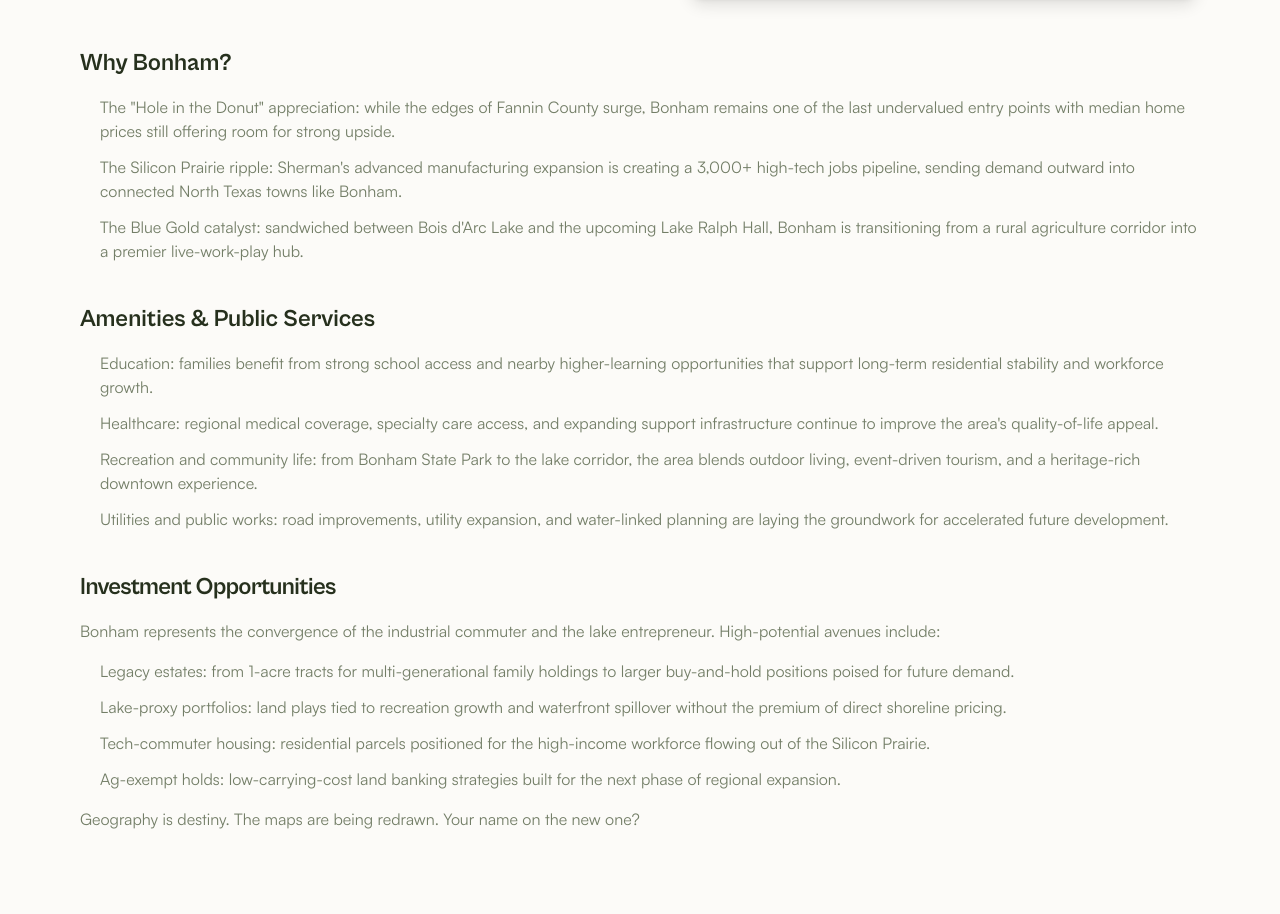
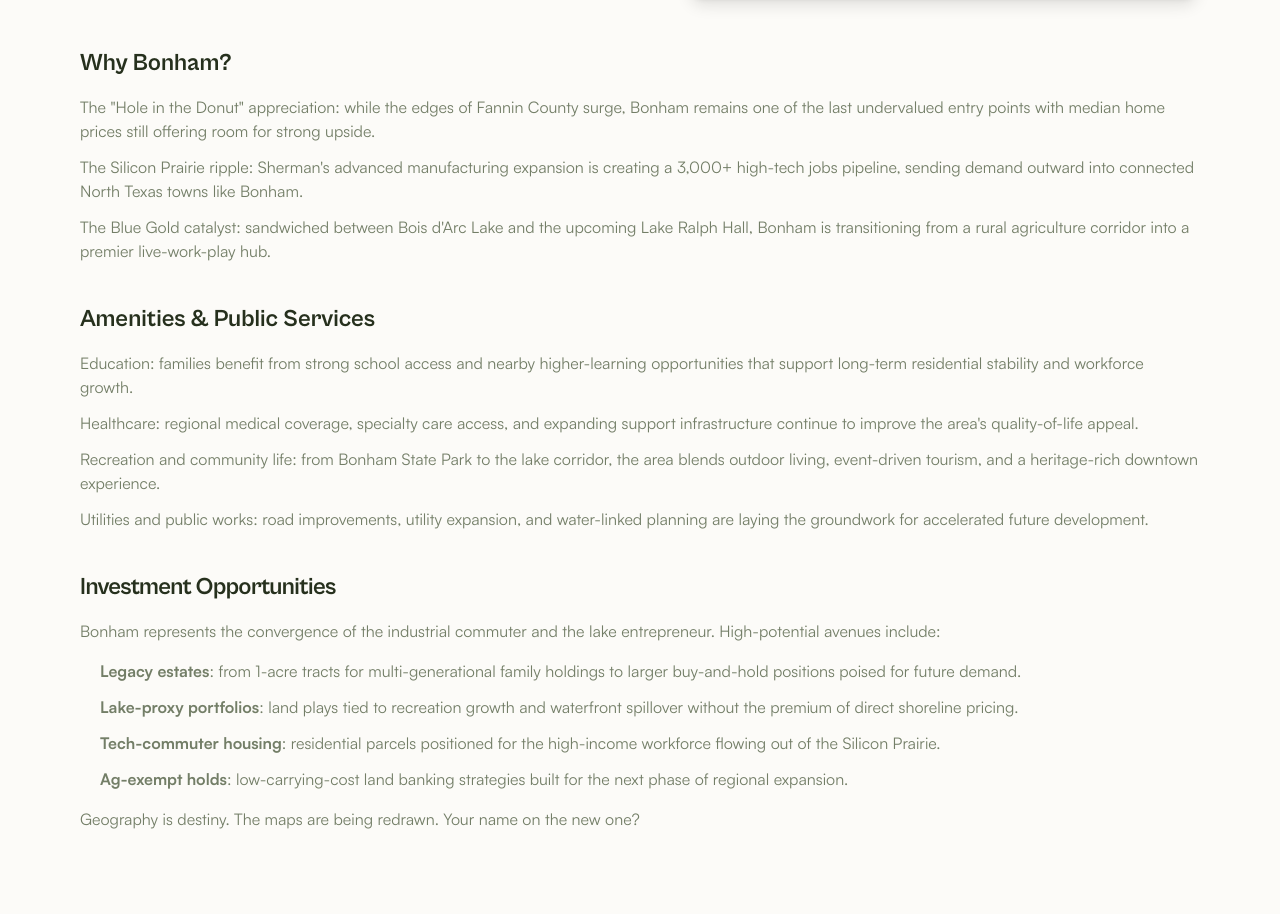
Before and after one commit to Litezy/Optimarz-Properties, a React (Vite) app in the folder frontend/: page /projects/bonham-renaissance in a window 1280 px wide. Shown: the part 1726-2640 px from the top of the page. Built offline with nearby package versions, Linux system fonts and the light colour scheme; the HTML template or start-up script is replaced by a standard one.

Commit message:
applied final touches to bonham page

```diff
--- a/frontend/src/pages/BonhamRenaissance.tsx
+++ b/frontend/src/pages/BonhamRenaissance.tsx
@@ -125,7 +125,7 @@ const BonhamRenaissance = () => {
                 <div className="mt-12 space-y-10">
                   <div>
                     <h3 className="mb-4 text-2xl font-bold text-foreground">Why Bonham?</h3>
-                    <ul className="space-y-3 pl-5 text-sm leading-7 text-muted-foreground marker:text-primary md:text-base">
+                    <ul className="space-y-3  text-sm leading-7 text-muted-foreground marker:text-primary md:text-base">
                       <li>
                         The &quot;Hole in the Donut&quot; appreciation: while the edges of Fannin
                         County surge, Bonham remains one of the last undervalued entry
@@ -148,7 +148,7 @@ const BonhamRenaissance = () => {
                     <h3 className="mb-4 text-2xl font-bold text-foreground">
                       Amenities &amp; Public Services
                     </h3>
-                    <ul className="space-y-3 pl-5 text-sm leading-7 text-muted-foreground marker:text-primary md:text-base">
+                    <ul className="space-y-3  text-sm leading-7 text-muted-foreground marker:text-primary md:text-base">
                       <li>
                         Education: families benefit from strong school access and nearby
                         higher-learning opportunities that support long-term residential
@@ -182,19 +182,19 @@ const BonhamRenaissance = () => {
                     </p>
                     <ul className="space-y-3 pl-5 text-sm leading-7 text-muted-foreground marker:text-primary md:text-base">
                       <li>
-                        Legacy estates: from 1-acre tracts for multi-generational family
+                        <span className="font-semibold">Legacy estates</span>: from 1-acre tracts for multi-generational family
                         holdings to larger buy-and-hold positions poised for future demand.
                       </li>
                       <li>
-                        Lake-proxy portfolios: land plays tied to recreation growth and
+                        <span className="font-semibold">Lake-proxy portfolios</span>: land plays tied to recreation growth and
                         waterfront spillover without the premium of direct shoreline pricing.
                       </li>
                       <li>
-                        Tech-commuter housing: residential parcels positioned for the
+                        <span className="font-semibold">Tech-commuter housing</span>: residential parcels positioned for the
                         high-income workforce flowing out of the Silicon Prairie.
                       </li>
                       <li>
-                        Ag-exempt holds: low-carrying-cost land banking strategies built
+                        <span className="font-semibold">Ag-exempt holds</span>: low-carrying-cost land banking strategies built
                         for the next phase of regional expansion.
                       </li>
                     </ul>
```
